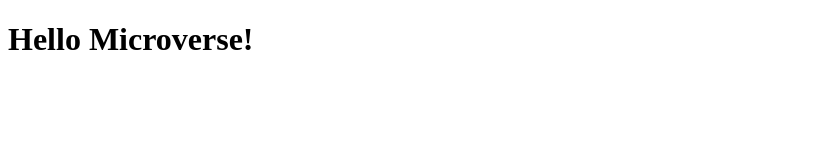
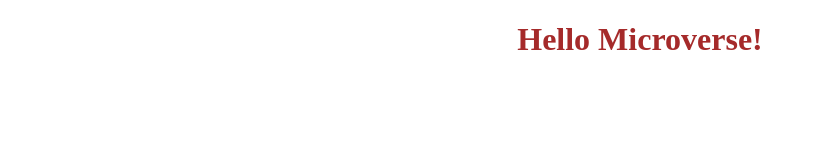
Before and after one commit to jonas-45/Hello-world, a plain HTML site: page index.html in a window 1280 px wide. Shown: the whole page, without its empty margins (0-815 px from the left). Drawn offline with Linux system fonts and the light colour scheme.

Commit message:
Create and link style.css stylesheet

```diff
--- a/index.html
+++ b/index.html
@@ -2,6 +2,7 @@
 <html>
     <head>
         <title>Hello world</title>
+        <link rel="stylesheet" type="text/css" href="style.css">
     </head>
 
     <body>
--- /dev/null
+++ b/style.css
@@ -0,0 +1,5 @@
+.h1_header{
+    color: brown;
+    text-align: center;
+    font-weight: bold;
+}
```
